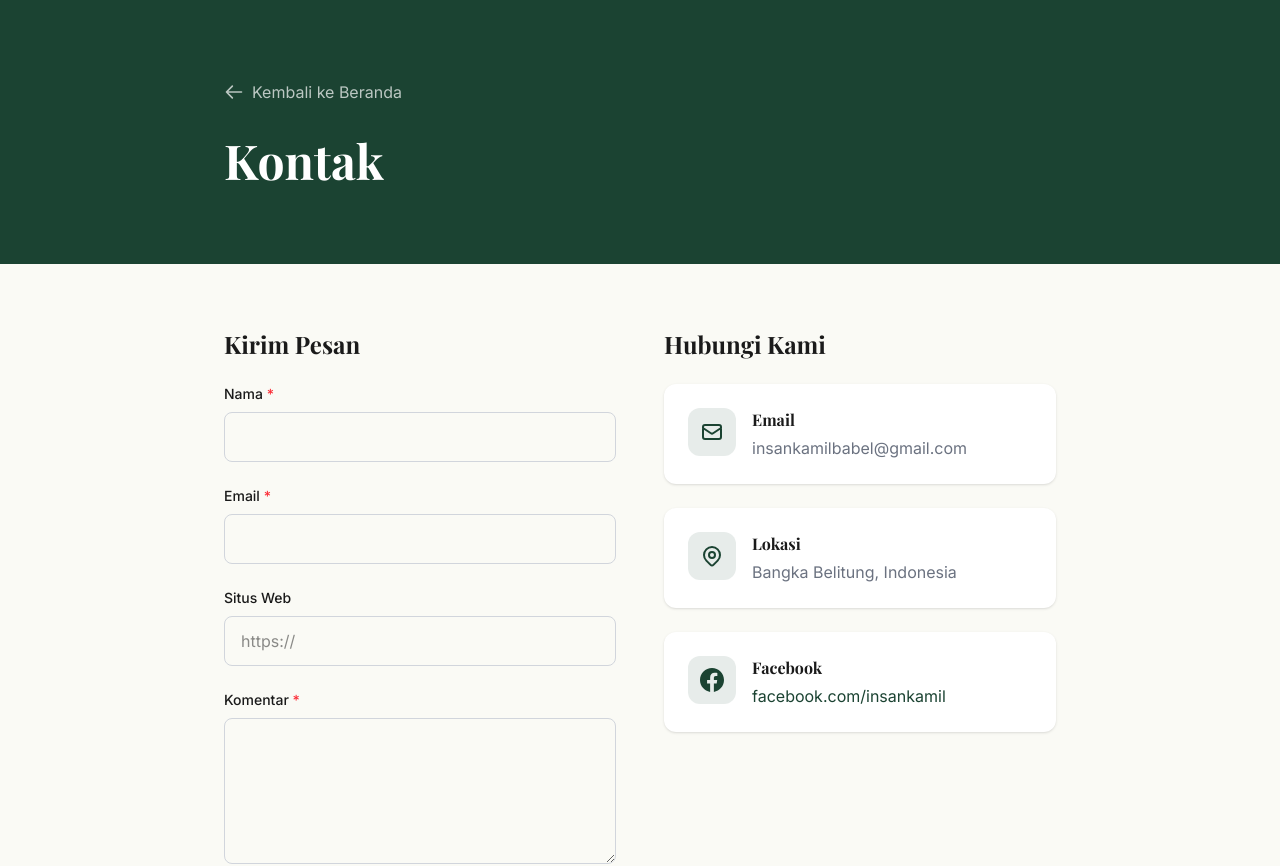
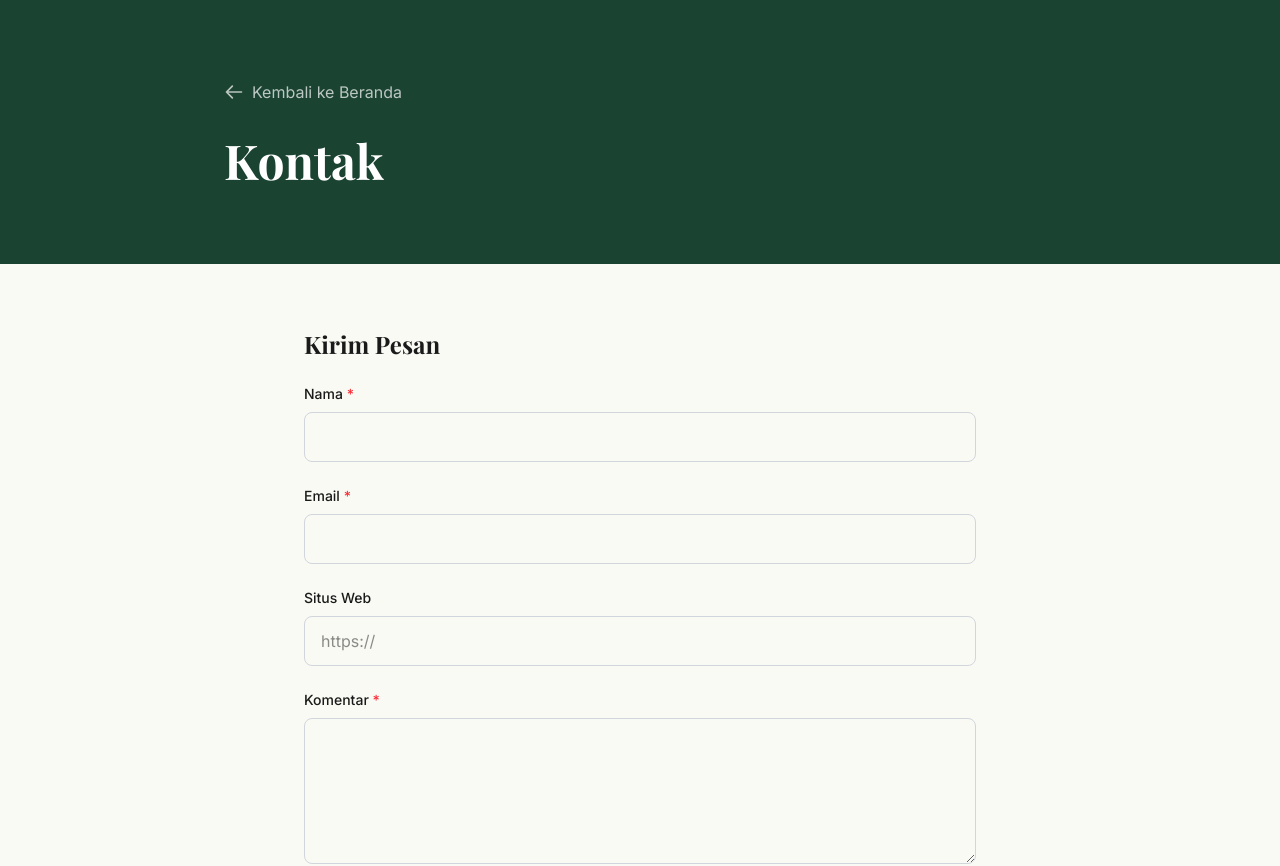
Before and after one commit to DifaaNug/insan-kamil, a Next.js app: page /kontak in a window 1280 px wide. Shown: the top 866 px of the page. Built offline with nearby package versions, Linux system fonts and the light colour scheme; a web font is replaced by a local one.

Commit message:
fix: remove contact info section from kontak page

```diff
--- a/app/kontak/page.tsx
+++ b/app/kontak/page.tsx
@@ -61,9 +61,7 @@ export default function KontakPage() {
             </button>
           </div>
         ) : (
-          <div className="grid grid-cols-1 lg:grid-cols-2 gap-12">
-            {/* Contact Form */}
-            <div>
+          <div className="max-w-2xl mx-auto">
             <h2 className="text-2xl font-bold text-foreground mb-6 font-serif">
               Kirim Pesan
             </h2>
@@ -133,61 +131,6 @@ export default function KontakPage() {
               </button>
             </form>
           </div>
-
-            {/* Contact Info */}
-            <div>
-              <h2 className="text-2xl font-bold text-foreground mb-6 font-serif">
-                Hubungi Kami
-              </h2>
-
-              <div className="space-y-6">
-                <div className="p-6 bg-white rounded-xl shadow-sm">
-                  <div className="flex items-start gap-4">
-                    <div className="w-12 h-12 bg-primary/10 rounded-xl flex items-center justify-center text-primary flex-shrink-0">
-                      <svg className="w-6 h-6" fill="none" stroke="currentColor" viewBox="0 0 24 24">
-                        <path strokeLinecap="round" strokeLinejoin="round" strokeWidth={2} d="M3 8l7.89 5.26a2 2 0 002.22 0L21 8M5 19h14a2 2 0 002-2V7a2 2 0 00-2-2H5a2 2 0 00-2 2v10a2 2 0 002 2z" />
-                      </svg>
-                    </div>
-                    <div>
-                      <h3 className="font-bold text-foreground mb-1">Email</h3>
-                      <p className="text-muted">insankamilbabel@gmail.com</p>
-                    </div>
-                  </div>
-                </div>
-
-                <div className="p-6 bg-white rounded-xl shadow-sm">
-                  <div className="flex items-start gap-4">
-                    <div className="w-12 h-12 bg-primary/10 rounded-xl flex items-center justify-center text-primary flex-shrink-0">
-                      <svg className="w-6 h-6" fill="none" stroke="currentColor" viewBox="0 0 24 24">
-                        <path strokeLinecap="round" strokeLinejoin="round" strokeWidth={2} d="M17.657 16.657L13.414 20.9a1.998 1.998 0 01-2.827 0l-4.244-4.243a8 8 0 1111.314 0z" />
-                        <path strokeLinecap="round" strokeLinejoin="round" strokeWidth={2} d="M15 11a3 3 0 11-6 0 3 3 0 016 0z" />
-                      </svg>
-                    </div>
-                    <div>
-                      <h3 className="font-bold text-foreground mb-1">Lokasi</h3>
-                      <p className="text-muted">Bangka Belitung, Indonesia</p>
-                    </div>
-                  </div>
-                </div>
-
-                <div className="p-6 bg-white rounded-xl shadow-sm">
-                  <div className="flex items-start gap-4">
-                    <div className="w-12 h-12 bg-primary/10 rounded-xl flex items-center justify-center text-primary flex-shrink-0">
-                      <svg className="w-6 h-6" fill="currentColor" viewBox="0 0 24 24">
-                        <path d="M24 12.073c0-6.627-5.373-12-12-12s-12 5.373-12 12c0 5.99 4.388 10.954 10.125 11.854v-8.385H7.078v-3.47h3.047V9.43c0-3.007 1.792-4.669 4.533-4.669 1.312 0 2.686.235 2.686.235v2.953H15.83c-1.491 0-1.956.925-1.956 1.874v2.25h3.328l-.532 3.47h-2.796v8.385C19.612 23.027 24 18.062 24 12.073z" />
-                      </svg>
-                    </div>
-                    <div>
-                      <h3 className="font-bold text-foreground mb-1">Facebook</h3>
-                      <a href="https://facebook.com" target="_blank" rel="noopener noreferrer" className="text-primary hover:text-primary-light transition-colors">
-                        facebook.com/insankamil
-                      </a>
-                    </div>
-                  </div>
-                </div>
-              </div>
-            </div>
-          </div>
         )}
       </div>
     </main>
```
Lines whose indentation alone changed are shown as unchanged.
